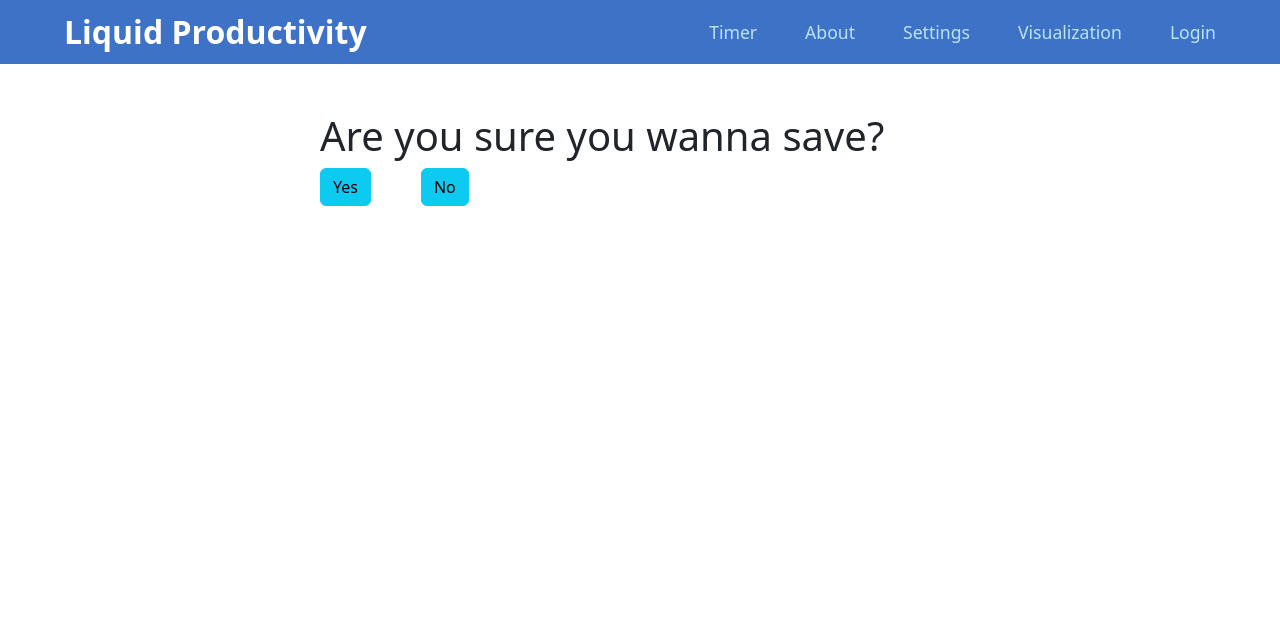
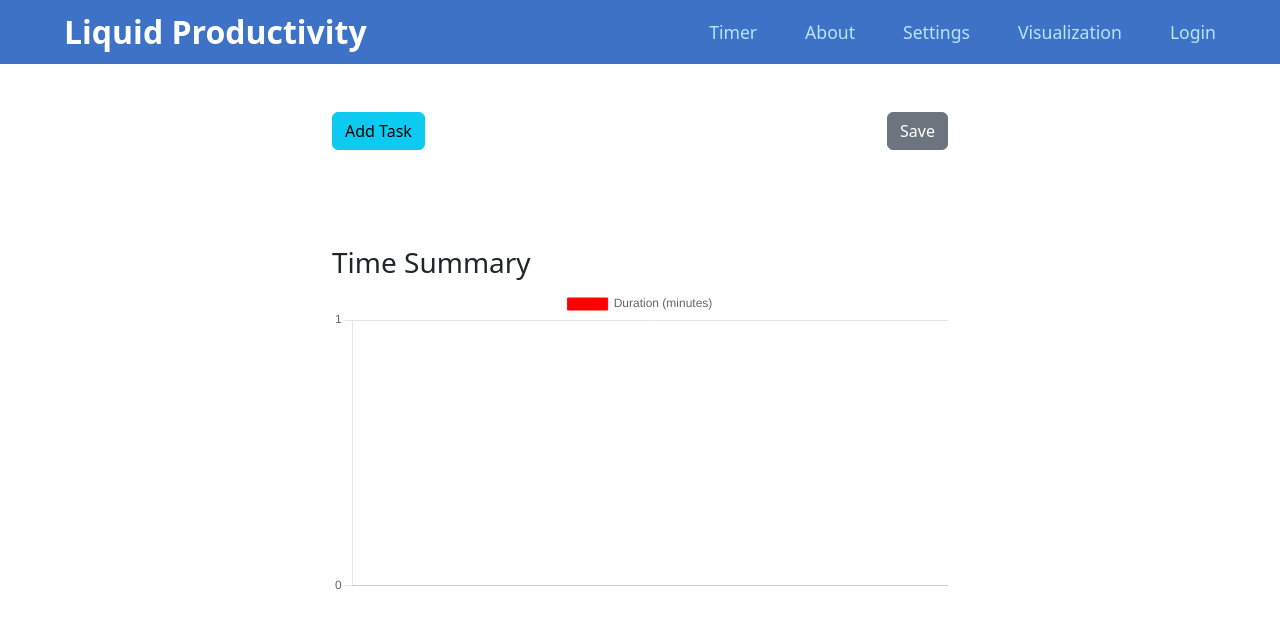
Before and after one commit to CS222-UIUC/course-project-bongo, a Next.js app in the folder nextjs/: page / in a window 1280 px wide. Shown: the top 628 px of the page. Built offline with nearby package versions, Linux system fonts and the light colour scheme.

Commit message:
fixed the issue with popup window and created a css file for it

```diff
--- a/nextjs/components/Popup.js
+++ b/nextjs/components/Popup.js
@@ -1,12 +1,13 @@
 import React from "react";
 import { Button } from 'react-bootstrap';
+import style from "./Popup.module.css";
 export const Popup = ({ text, yesPopup, noPopup }) => {
   return (
     <div className="popup-container">
      <div className="popup-body">
       <h1>{text}</h1>
-      <Button variant="info" onClick={yesPopup}>Yes</Button>
-      <Button variant="info" onClick={noPopup} style ={{marginLeft: '50px'}}>No</Button>
+      <Button variant="info" className = {`${style.button1} mb-3`} onClick={yesPopup}>Yes</Button>
+      <Button variant="info" className = {`${style.button2} mb-3`} onClick={noPopup}>No</Button>
      </div>
     </div>
   );
--- /dev/null
+++ b/nextjs/components/Popup.module.css
@@ -0,0 +1,9 @@
+.button1{
+    margin-top: 5%;
+    margin-left: 20%;
+    width: 80px;
+}
+.button2{
+    margin-top: 5%;
+    margin-left: 20%;
+}
--- a/nextjs/pages/index.js
+++ b/nextjs/pages/index.js
@@ -6,7 +6,7 @@ import { Popup } from "../components/Popup";
 
 export default function App() {
   const [tasks, setTasks] = useState([]);
-  const [open, setOpen] = useState([]);
+  const [open, setOpen] = useState(false);
 
   const addTask = () => {
     setTasks((prevTasks) => [
```
